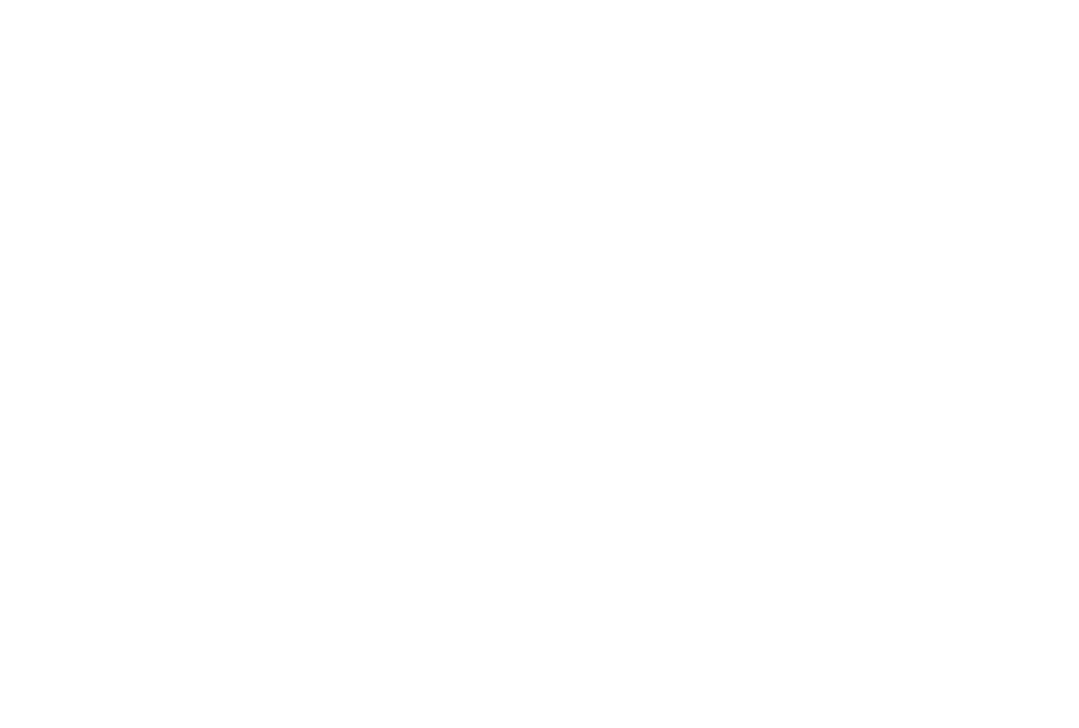
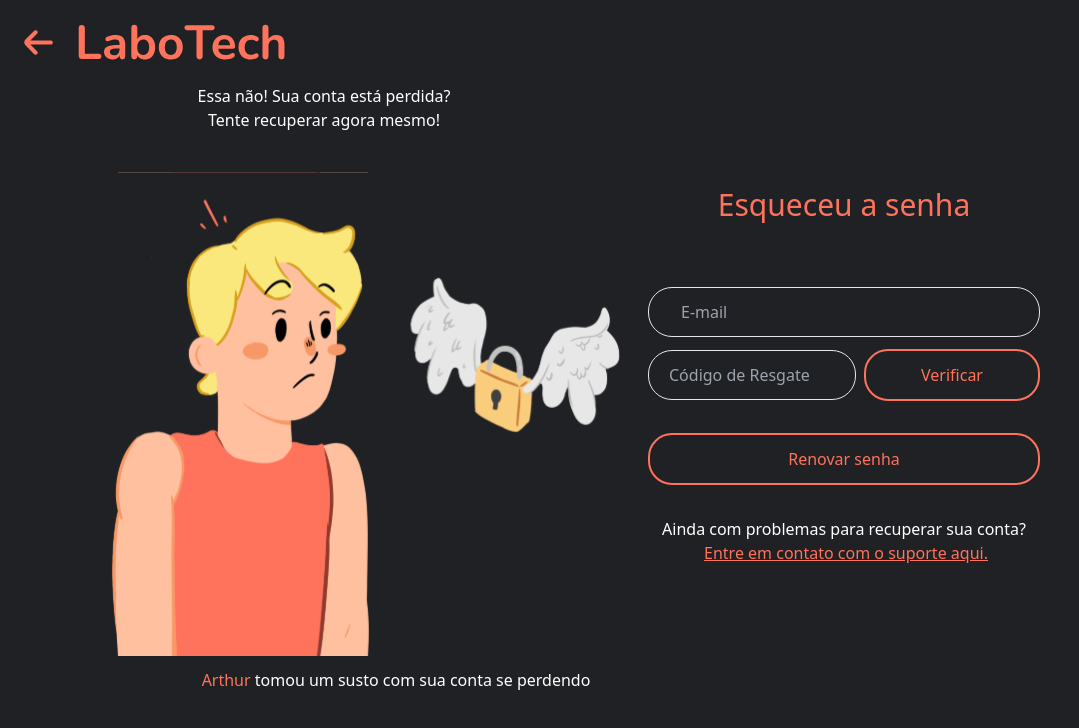
Before and after one commit to brunojosematias/labotech, a React (Vite) app in the folder frontend/: page /recuperar-senha/new-password in a window 1280 px wide. Before the commit this address had no page. Shown: the top 728 px of the page, without its empty margins (0-1079 px from the left). Built offline with nearby package versions, Linux system fonts and the light colour scheme.

Commit message:
Tela de confirmação do cadastro e fluxo de telas da recuperar a senha

```diff
--- a/frontend/src/Router.tsx
+++ b/frontend/src/Router.tsx
@@ -2,23 +2,37 @@
 import { Home } from "./pages/Home";
 import { Login } from "./pages/Login";
 import { Register } from "./pages/Register";
-import { ForgotPassword } from "./pages/ForgotPassword";
 import { Exercises } from "./pages/Exercises";
 import { AnamnesisForm } from "./pages/AnamnesisForm";
-import { GetBack } from "./pages/ForgotPassword/GetBack";
-import { Table } from "./components/Table";
 import { Profile } from "./pages/Profile";
 import { Dashboard } from "./pages/Dashboard";
 import { RequireAuth } from "./contexts/Auth/RequireAuth";
 import { InitExercice } from "./pages/InitExercice";
+import { NewPassword } from "./pages/ForgotPassword/forms/NewPassword";
+import { Code } from "./pages/ForgotPassword/forms/Code";
+import { Success } from "./components/SuccessPage";
+import { ForgotPassword } from "./pages/ForgotPassword";
 
 export function Router() {
   return (
     <Routes>
       <Route path="/" element={<Home />} />
       <Route path="/entrar" element={<Login />} />
-      <Route path="/recuperar-senha" element={<ForgotPassword />} />
       <Route path="/cadastro" element={<Register />} />
+      <Route path="/recuperar-senha" element={<ForgotPassword />}>
+        <Route path="new-password" element={<NewPassword />} />
+        <Route path="code" element={<Code />} />
+        <Route
+          path="success"
+          element={
+            <Success
+              title="Sucesso em alterar a senha!"
+              text="Eba! Você conseguiu recuperar sua conta!"
+              titleButton="Voltar para o Login"
+            />
+          }
+        />
+      </Route>
 
       <Route
         path="/ficha-anamnese"
--- /dev/null
+++ b/frontend/src/components/SuccessPage/index.tsx
@@ -0,0 +1,45 @@
+import lucas from "../../assets/images/lucas-cake.svg";
+
+import { Button } from "../Button";
+import { Link } from "react-router-dom";
+
+interface SuccessProps {
+  title: React.ReactNode;
+  text: string;
+  titleButton: React.ReactNode;
+}
+
+export function Success({ text, title, titleButton }: SuccessProps) {
+  return (
+    <div className="scroll-smooth">
+      <div className="mx-auto">
+        <div className="items-center justify-around block mt-14 md:flex">
+          <div className="text-white">
+            <p className="text-center font-extralight md:pt-6">{text}</p>
+            <img
+              src={lucas}
+              alt="Lucas e seu bolo"
+              className="ml-20 w-80 border-0 md:w-11/12 md:ml-0"
+            />
+            <p className="font-medium pt-3 text-center mb-14 md:mb-0 md:pl-36">
+              <span className="text-orange">Lucas</span> fez um bolo para
+              comemorar esta ocasião
+            </p>
+          </div>
+
+          <div className="flex-col text-center">
+            <h2 className="text-orange font-medium text-3xl mb-12 md:mb-32">
+              {title}
+            </h2>
+
+            <div className="px-10 md:px-0 md:w-96">
+              <Button>
+                <Link to="/entrar">{titleButton}</Link>
+              </Button>
+            </div>
+          </div>
+        </div>
+      </div>
+    </div>
+  );
+}
--- a/frontend/src/pages/ForgotPassword/forms/Code.tsx
+++ b/frontend/src/pages/ForgotPassword/forms/Code.tsx
@@ -1,8 +1,34 @@
+import arthur from "../../../assets/images/arthur.svg";
+
 import { Link } from "react-router-dom";
 import { Button } from "../../../components/Button";
 
-export function Code() {
+export function Code({ onGoToNewPassword }: { onGoToNewPassword?: () => void }) {
+  const handleRenewPassword = () => {
+    if (onGoToNewPassword) {
+      onGoToNewPassword();
+    }
+  };
+
   return (
+    <div className="flex justify-between items-center">
+      <div className="text-white">
+        <p className="text-center font-extralight pt-6">
+          Essa não! Sua conta está perdida?
+          <br />
+          Tente recuperar agora mesmo!
+        </p>
+        <img
+          src={arthur}
+          alt="Arthur esqueceu a senha"
+          className="w-11/12 pl-14 border-0 md:w-full md:pl-0"
+        />
+        <p className="font-medium pt-3 text-center mb-8 md:mb-0 md:pl-36">
+          <span className="text-orange">Arthur</span> tomou um susto com sua
+          conta se perdendo
+        </p>
+      </div>
+
       <div className="bg-background scroll-smooth pb-7 md:pb-0">
         <h2 className="text-orange font-medium text-3xl text-center mb-16 md:pr-60">
           Esqueceu a senha
@@ -38,7 +64,7 @@
             </div>
           </div>
 
-        <Button>Renovar senha</Button>
+          <Button onClick={handleRenewPassword}>Renovar senha</Button>
         </form>
 
         <div className="text-center font-extralight mt-8 md:pr-60">
@@ -54,5 +80,6 @@
           </Link>
         </div>
       </div>
+    </div>
   );
 }
--- a/frontend/src/pages/ForgotPassword/forms/NewPassword.tsx
+++ b/frontend/src/pages/ForgotPassword/forms/NewPassword.tsx
@@ -1,7 +1,33 @@
+import arthur from "../../../assets/images/arthur.svg";
+
 import { Button } from "../../../components/Button";
 
-export function NewPassword() {
+export function NewPassword({ onGoToSuccess }: { onGoToSuccess?: () => void }) {
+  const handleGoToSuccess = () => {
+    if (onGoToSuccess) {
+      onGoToSuccess();
+    }
+  };
+
   return (
+    <div className="flex justify-between items-center">
+      <div className="text-white">
+        <p className="text-center font-extralight pt-6">
+          Essa não! Sua conta está perdida?
+          <br />
+          Tente recuperar agora mesmo!
+        </p>
+        <img
+          src={arthur}
+          alt="Arthur esqueceu a senha"
+          className="w-11/12 pl-14 border-0 md:w-full md:pl-0"
+        />
+        <p className="font-medium pt-3 text-center mb-8 md:mb-0 md:pl-36">
+          <span className="text-orange">Arthur</span> tomou um susto com sua
+          conta se perdendo
+        </p>
+      </div>
+
       <div className="bg-background scroll-smooth pb-7 md:pb-0">
         <h2 className="text-orange font-medium text-3xl text-center mb-16 md:mr-64">
           Esqueceu a senha
@@ -31,7 +57,7 @@
             className="bg-background border rounded-3xl mb-10 py-3 pl-8 pr-2 md:w-96 focus:outline-none focus:border-orange transition-all"
           />
 
-        <Button>Renovar senha</Button>
+          <Button onClick={handleGoToSuccess}>Renovar senha</Button>
         </form>
 
         <div className="text-center font-extralight mt-8 md:mr-64">
@@ -47,5 +73,6 @@
           </a>
         </div>
       </div>
+    </div>
   );
 }
--- a/frontend/src/pages/ForgotPassword/index.tsx
+++ b/frontend/src/pages/ForgotPassword/index.tsx
@@ -1,13 +1,26 @@
-import arthur from "../../assets/images/arthur.svg";
 import logo from "../../assets/logo.svg";
 import arrow from "../../assets/icons/arrow.svg";
 
-import { Code } from "./forms/Code";
+import { useState } from "react";
 import { Link } from "react-router-dom";
 
+import { Code } from "./forms/Code";
+import { NewPassword } from "./forms/NewPassword";
+import { Success } from "../../components/SuccessPage";
+
 export function ForgotPassword() {
+  const [currentScreen, setCurrentScreen] = useState("code");
+
+  const handleGoToNewPassword = () => {
+    setCurrentScreen("newPassword");
+  };
+
+  const handleGoToSuccess = () => {
+    setCurrentScreen("success");
+  };
+
   return (
-    <div className="bg-background scroll-smooth md:px-7">
+    <div className="bg-background scroll-smooth">
       <div className="container mx-auto h-screen">
         <div className="flex items-center pt-6 pl-6">
           <Link to="/entrar" className="w-10 mr-3.5">
@@ -16,25 +29,20 @@
           <img src={logo} alt="Logo" className="border-0" />
         </div>
 
-        <div className="items-center justify-between block md:flex">
-          <div className="text-white">
-            <p className="text-center font-extralight pt-6">
-              Essa não! Sua conta está perdida?
-              <br />
-              Tente recuperar agora mesmo!
-            </p>
-            <img
-              src={arthur}
-              alt="Arthur esqueceu a senha"
-              className="w-11/12 pl-14 border-0 md:w-10/12 md:pl-0"
+        <div>
+          {currentScreen === "code" && (
+            <Code onGoToNewPassword={handleGoToNewPassword} />
+          )}
+          {currentScreen === "newPassword" && (
+            <NewPassword onGoToSuccess={handleGoToSuccess} />
+          )}
+          {currentScreen === "success" && (
+            <Success
+              text="Eba! Você conseguiu recuperar sua conta!"
+              title="Sucesso em alterar a senha!"
+              titleButton="Voltar para o Login"
             />
-            <p className="font-medium pt-3 text-center mb-8 md:mb-0 md:pl-36">
-              <span className="text-orange">Arthur</span> tomou um susto com sua
-              conta se perdendo
-            </p>
-          </div>
-
-          <Code />
+          )}
         </div>
       </div>
     </div>
--- a/frontend/src/pages/Register/index.tsx
+++ b/frontend/src/pages/Register/index.tsx
@@ -7,6 +7,7 @@
 import arrow from "../../assets/icons/arrow.svg";
 import { Button } from "../../components/Button";
 import { api } from "../../hooks/useApi";
+import { Success } from "../../components/SuccessPage";
 
 const schema = z.object({
   name: z.string().nonempty("O nome é obrigatório"),
@@ -28,6 +29,8 @@
   const [password, setPassword] = useState("");
   const [confirmPassword, setConfirmPassword] = useState("");
   const [errors, setErrors] = useState<Record<string, string>>({});
+
+  const [success, setSuccess] = useState(false);
 
   async function handleRegister(event: FormEvent<HTMLFormElement>) {
     event.preventDefault();
@@ -56,6 +59,8 @@
         });
 
         setErrors(validationErrors);
+      } else {
+        setSuccess(true);
       }
     }
   }
@@ -117,7 +122,8 @@
           <img src={logo} alt="Logo" className="border-0" />
         </div>
 
-        <div className="flex items-center justify-between ">
+        {!success ? (
+          <div className="flex items-center justify-between">
             <div className="flex gap-64 ml-36">
               <div>
                 <h2 className="text-orange font-medium text-3xl text-center pt-8 mb-16">
@@ -263,15 +269,16 @@
                   <div className=" text-center mb-7">
                     <p className="text-white font-extralight">
                       Primeira vez usando o
-                    <span className="text-orange font-normal"> LaboTech</span>?
-                    <br />
-                    Crie sua conta gratuita agora mesmo!
+                      <span className="text-orange font-normal"> LaboTech</span>
+                      ?
+                      <br />= Crie sua conta gratuita agora mesmo!
                     </p>
                   </div>
                   <div className=" text-center mb-2">
                     <p className="text-white font-extralightpt-3">
-                    Nossos <span className="text-orange">Laboinstrutores</span>{" "}
-                    te esperam de braços abertos!
+                      Nossos{" "}
+                      <span className="text-orange">Laboinstrutores</span> te
+                      esperam de braços abertos!
                     </p>
                   </div>
                 </div>
@@ -284,6 +291,17 @@
               </div>
             </div>
           </div>
+        ) : (
+          <Success
+          title={
+            <>
+              Sucesso na realização<br />do seu cadastro!
+            </>
+          }
+            text="Eba! Você fez o seu cadastro!"
+            titleButton={<Link to="/entrar">Ir para o Login</Link>}
+          />
+        )}
       </div>
     </>
   );
```
Also changed, not shown: frontend/src/pages/ForgotPassword/GetBack.tsx (deleted, +0 -50 lines), frontend/src/pages/Home/index.tsx (+11 -5 lines), 1 other file (tests, documents, lock files or other folders). Lines whose indentation alone changed are shown as unchanged.
